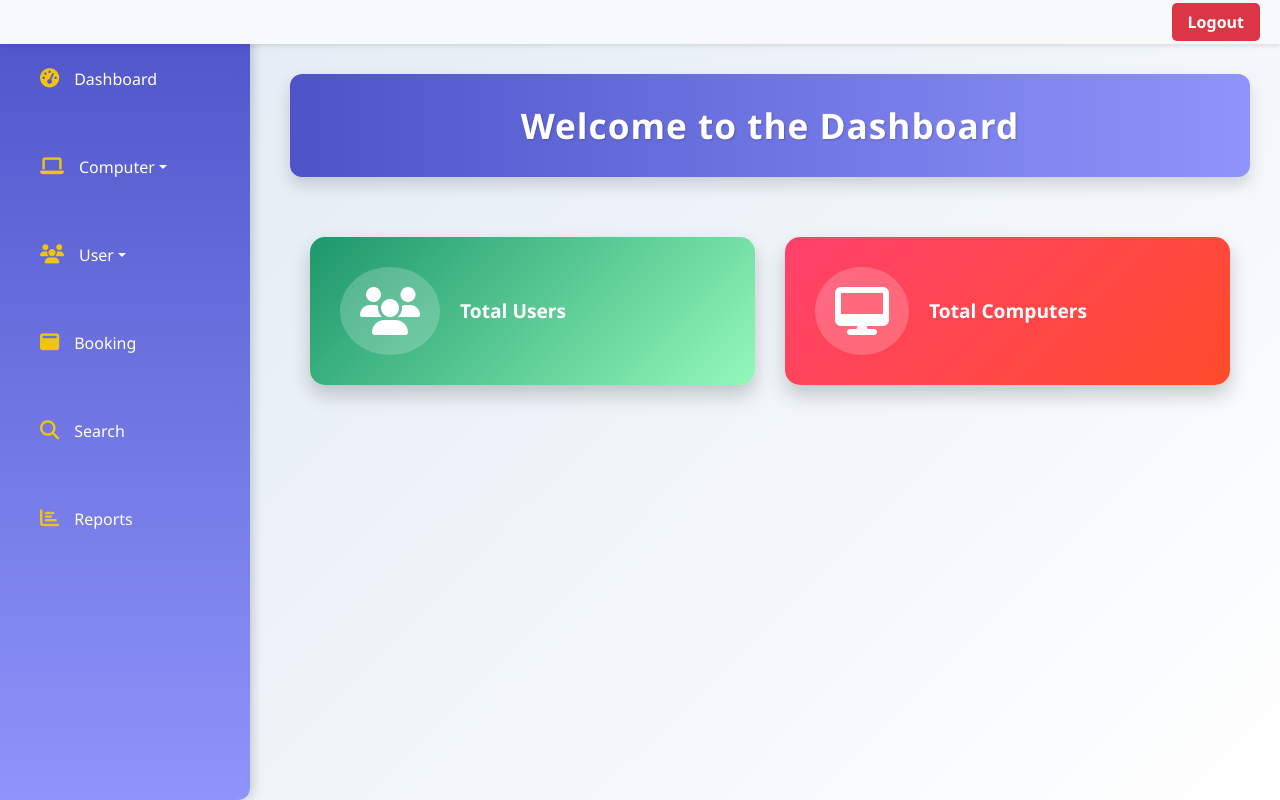
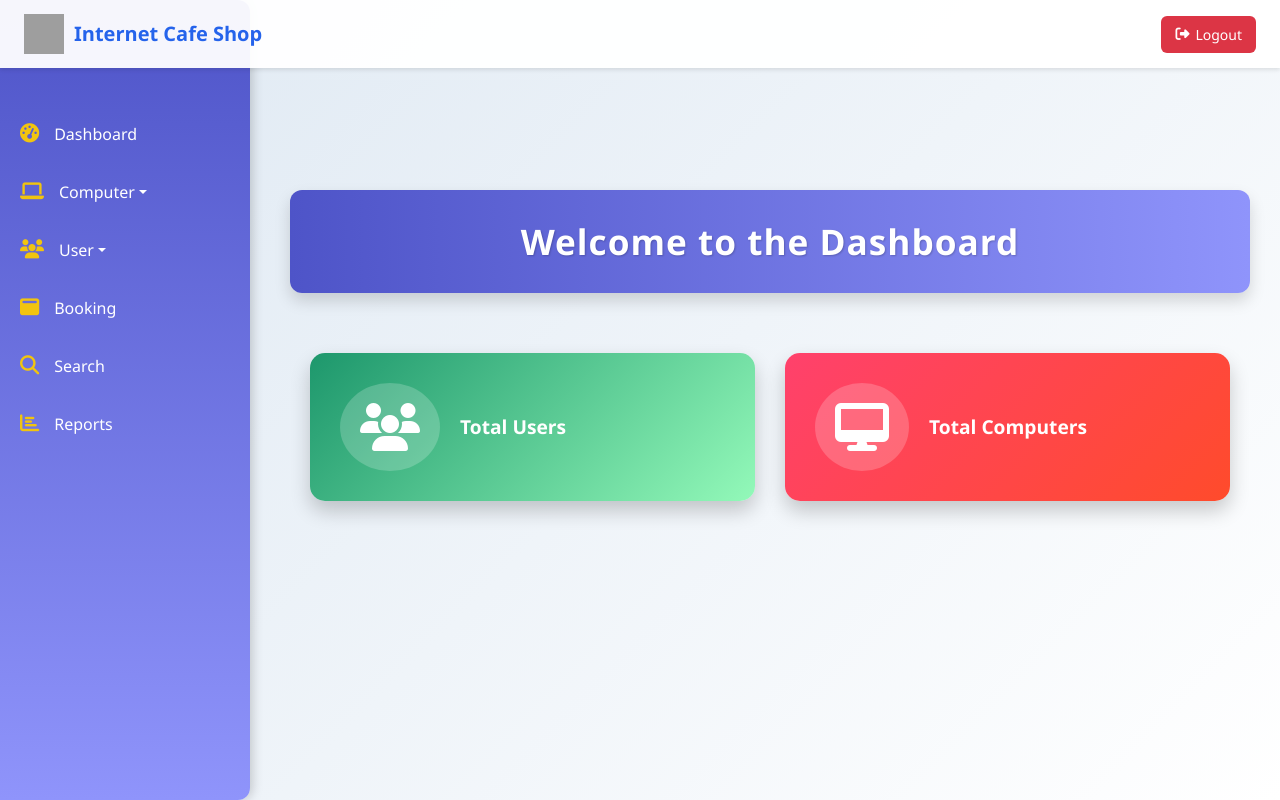
Before and after one commit to Manuv2u/internet_cafe---P3, a PHP site: page /dashboard.php in a window 1280 px wide. Run offline with PHP 8.4, Linux system fonts and the light colour scheme; the visitor is signed in with stand-in values (Sample User, id 1); grey boxes are pictures that could not be loaded.

Commit message:
added header

```diff
--- a/add_user.php
+++ b/add_user.php
@@ -240,6 +240,8 @@ if ($_SERVER['REQUEST_METHOD'] == 'POST') {
             <button type="submit">Add User</button>
         </form>
     </div>
+
+
 </div>
 
 <!-- JavaScript -->
--- a/dashboard.php
+++ b/dashboard.php
@@ -30,58 +30,144 @@ if (!isset($_SESSION['user_id'])) {
       font-family: 'Segoe UI', Tahoma, Geneva, Verdana, sans-serif;
       height: 100%;
       background: linear-gradient(135deg, #dfe9f3, #ffffff);
-      animation: fadeIn 1s ease-in-out;
+      padding-top: 80px; /* push content below header */
     }
 
-    @keyframes fadeIn {
-      from { opacity: 0; transform: translateY(20px); }
-      to { opacity: 1; transform: translateY(0); }
+
+
+    header {
+      width: 100%;
+      position: fixed;
+      top: 0;
+      left: 0;
+      z-index: 1000;
+      display: flex;
+      justify-content: space-between;
+      align-items: center;
+      padding: 14px 24px;
+      background: rgba(255, 255, 255, 0.95);
+      box-shadow: 0 2px 4px rgba(0, 0, 0, 0.1);
+    }
+
+    .logo-header {
+      display: flex;
+      align-items: center;
+      gap: 10px;
+    }
+
+    .logo-header img {
+      width: 40px;
+      height: 40px;
+    }
+
+    .logo-header h1 {
+      font-size: 20px;
+      font-weight: bold;
+      color: #2563eb;
+      margin: 0;
+    }
+
+    header nav {
+      display: flex;
+      gap: 10px;
+    }
+
+    header nav a {
+      text-decoration: none;
+      color: white;
+      background: #2563eb;
+      padding: 8px 14px;
+      border-radius: 6px;
+      font-weight: 500;
+      font-size: 14px;
+      display: flex;
+      align-items: center;
+      gap: 6px;
+    }
+
+    header nav a:hover {
+      background: #1e40af;
+    }
+
+    .logout-btn {
+      background-color: #dc3545 !important;
+    }
+
+    .logout-btn:hover {
+      background-color: #c82333 !important;
     }
 
     .sidebar {
       height: 100%;
       width: 250px;
-      background: #2c3e50;
+      background: linear-gradient(to bottom, #4e54c8, #8f94fb);
       position: fixed;
       top: 0;
       left: 0;
-      padding-top: 30px;
+      padding-top: 100px; /* offset for fixed header */
       color: white;
-      box-shadow: 2px 0 12px rgba(0, 0, 0, 0.3);
+      box-shadow: 2px 0 12px rgba(0, 0, 0, 0.2);
       z-index: 999;
+      border-top-right-radius: 12px;
+      border-bottom-right-radius: 12px;
+      overflow-y: auto;
     }
 
     .sidebar ul {
       list-style: none;
       padding: 0;
+      margin: 0;
     }
 
     .sidebar ul li {
-      padding: 15px 20px;
+      margin: 10px 0;
     }
 
     .sidebar ul li a {
       text-decoration: none;
       color: white;
-      font-size: 1.1rem;
+      font-size: 1rem;
       display: flex;
       align-items: center;
+      padding: 12px 20px;
       transition: all 0.3s ease;
+      border-radius: 8px;
     }
 
     .sidebar ul li a:hover {
-      background-color: #34495e;
-      border-radius: 5px;
-      padding-left: 30px;
+      background: rgba(255, 255, 255, 0.1);
+      padding-left: 25px;
     }
 
     .sidebar ul li a i {
       margin-right: 15px;
-      font-size: 1.3rem;
+      font-size: 1.2rem;
+      color: #f1c40f;
     }
 
     .sidebar ul li a:hover i {
-      color: #f39c12;
+      color: #ffffff;
+    }
+
+    .dropdown-menu-dark {
+      background-color: rgba(0, 0, 0, 0.15);
+      border: none;
+      margin-left: 20px;
+      padding: 0;
+      border-radius: 8px;
+      backdrop-filter: blur(10px);
+      overflow: hidden;
+    }
+
+    .dropdown-item {
+      color: #ffffff;
+      font-size: 0.95rem;
+      padding: 10px 20px;
+      transition: background 0.3s ease;
+    }
+
+    .dropdown-item:hover {
+      background-color: rgba(255, 255, 255, 0.1);
     }
 
     .content {
@@ -188,88 +245,6 @@ if (!isset($_SESSION['user_id'])) {
     .card-widget.computers {
       background: linear-gradient(135deg, #ff416c, #ff4b2b);
     }
-
-
-
-
-
-.sidebar {
-  height: 100%;
-  width: 250px;
-  background: linear-gradient(to bottom, #4e54c8, #8f94fb);
-  position: fixed;
-  top: 0;
-  left: 0;
-  padding-top: 30px;
-  color: white;
-  box-shadow: 2px 0 12px rgba(0, 0, 0, 0.2);
-  z-index: 999;
-  border-top-right-radius: 12px;
-  border-bottom-right-radius: 12px;
-  overflow-y: auto;
-}
-
-
-.sidebar ul {
-  list-style: none;
-  padding: 0;
-  margin: 0;
-}
-
-.sidebar ul li {
-  margin: 10px 0;
-}
-
-.sidebar ul li a {
-  text-decoration: none;
-  color: white;
-  font-size: 1rem;
-  display: flex;
-  align-items: center;
-  padding: 12px 20px;
-  transition: all 0.3s ease;
-  border-radius: 8px;
-}
-
-.sidebar ul li a:hover {
-  background: rgba(255, 255, 255, 0.1);
-  padding-left: 25px;
-}
-
-.sidebar ul li a i {
-  margin-right: 15px;
-  font-size: 1.2rem;
-  color: #f1c40f;
-}
-
-.sidebar ul li a:hover i {
-  color: #ffffff;
-}
-
-
-
-.dropdown-menu-dark {
-  background-color: rgba(0, 0, 0, 0.15);
-  border: none;
-  margin-left: 20px;
-  padding: 0;
-  border-radius: 8px;
-  backdrop-filter: blur(10px);
-  overflow: hidden;
-}
-
-.dropdown-item {
-  color: #ffffff;
-  font-size: 0.95rem;
-  padding: 10px 20px;
-  transition: background 0.3s ease;
-}
-
-.dropdown-item:hover {
-  background-color: rgba(255, 255, 255, 0.1);
-}
-
-
 
     @media (max-width: 768px) {
       .content {
@@ -286,49 +261,19 @@ if (!isset($_SESSION['user_id'])) {
         text-align: center;
       }
     }
-
-    .dropdown-menu-dark {
-      background-color: #1a252f;
-    }
-
-    .dropdown-item:hover {
-      background-color: #34495e;
-    }
-
-.top-bar {
-    width: 100%;
-    background-color: #f8f9fa;
-    padding: 10px 20px;
-    display: flex;
-    justify-content: flex-end;
-    align-items: center;
-    box-shadow: 0 2px 4px rgba(0,0,0,0.1);
-    position: sticky;
-    top: 0;
-    z-index: 1000;
-}
-
-.logout-btn a {
-    text-decoration: none;
-    color: white;
-    background-color: #dc3545;
-    padding: 8px 16px;
-    border-radius: 5px;
-    font-weight: bold;
-}
-
-.logout-btn a:hover {
-    background-color: #c82333;
-}
-
   </style>
 </head>
 <body>
-<div class="top-bar">
-    <div class="logout-btn">
-        <a href="logout.php">Logout</a>
+
+<header>
+  <div class="logo-header">
+    <img src="https://cdn-icons-png.flaticon.com/512/888/888879.png" alt="System Logo">
+    <h1>Internet Cafe Shop</h1>
   </div>
-</div>
+  <nav>
+    <a href="logout.php" class="logout-btn"><i class="fas fa-sign-out-alt"></i> Logout</a>
+  </nav>
+</header>
 
 <div class="sidebar">
   <ul>
--- a/register.php
+++ b/register.php
@@ -142,6 +142,7 @@ if ($_SERVER["REQUEST_METHOD"] == "POST") {
     </style>
 </head>
 <body>
+<?php include 'header.php'; ?>
 <div class="register-container">
     <h2>Create Your Account</h2>
     <?php echo $message; ?>
```
Also changed, not shown: other parts of dashboard.php (+1 -32 lines), header.php (added, +74 -0 lines), login.php (+56 -0 lines). Lines whose indentation alone changed are shown as unchanged.
